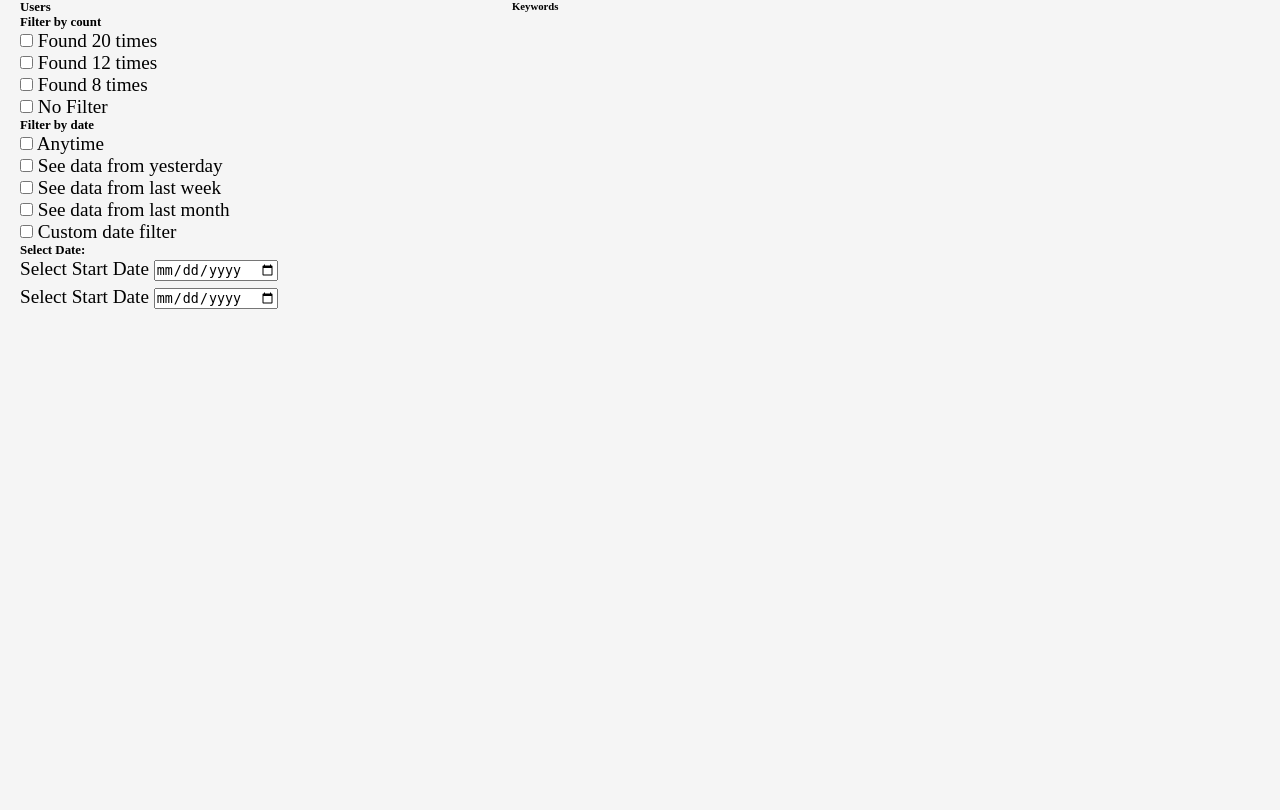
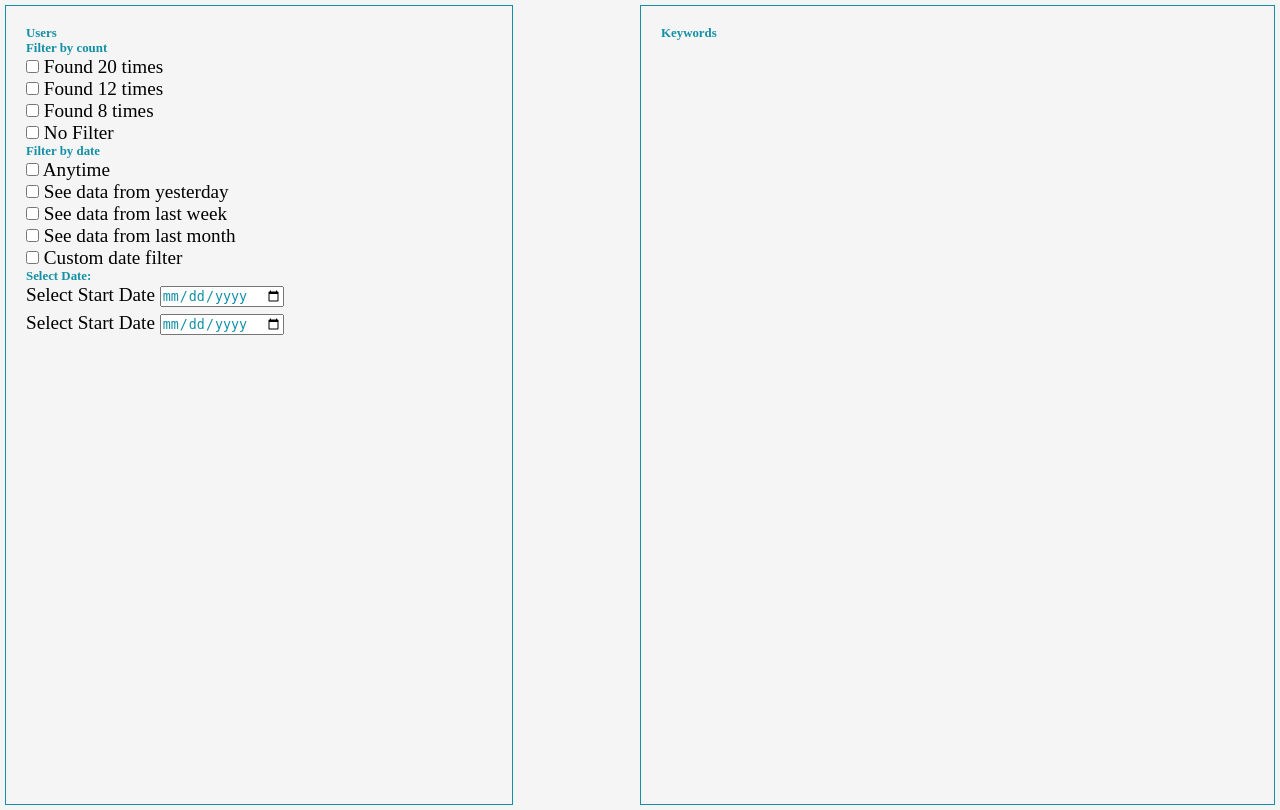
Before and after one commit to RubelBiswasCS/keyword-filter-django-javascript, a Django app: page /analyzer in a window 1280 px wide. Before the commit the page ends 309 px from the top, so only its background shows below. Run offline with Django 3.2, Linux system fonts and the light colour scheme; data that the repository does not hold is empty.

Commit message:
modified style.css

```diff
--- a/keyword_analyzer/static/css/style.css
+++ b/keyword_analyzer/static/css/style.css
@@ -36,9 +36,7 @@ body{
     height: 100%;
 
 }
-.search-box input, .search-box button{
-    margin:0px;
-}
+
 .search-box #clear{
     border: none;
     background-color: transparent;
@@ -58,6 +56,7 @@ body{
     border: none;
     outline: none;
     background-color: rgb(24, 155, 155);
+
     /* background-color: brown; */
 }
 .wrapper{
@@ -65,21 +64,39 @@ body{
     display: flex;
     align-items: flex-start;
     justify-content: flex-start;
+    padding: 5px;
+    gap:5px;
 }
 .filter{
     width: 40%;
-    padding-left: 20px;
+    padding: 20px;
+    gap:5px;
     font-size: 1.2em;
+    border: 1px solid #1490a6;
+    min-height: 100vh;
 }
-.keywords{
-    width: 60%;
+h6,.filter input{
+    color: #1490a6;
 }
+
 .custom-date-filter{
     display: flex;
     flex-direction: column;
     gap:5px;
 }
 
+.keywords{
+    width: 50%;
+    padding: 20px;
+    gap:5px;
+    font-size: 1.2em;
+    border: 1px solid #1490a6;
+    margin-left: auto;
+    min-height: 100vh;
+}
+li{
+    list-style-type:none;
+}
 @media screen  and (max-width: 720px) {
     .wrapper{
         flex-direction: column;
@@ -87,4 +104,10 @@ body{
     .search-box{
         width: 90vw;
     }
+    .filter,.keywords{
+        width: 100%;
+        min-height: auto;
+    }
 }
+
+/* #1490a6 */
```
